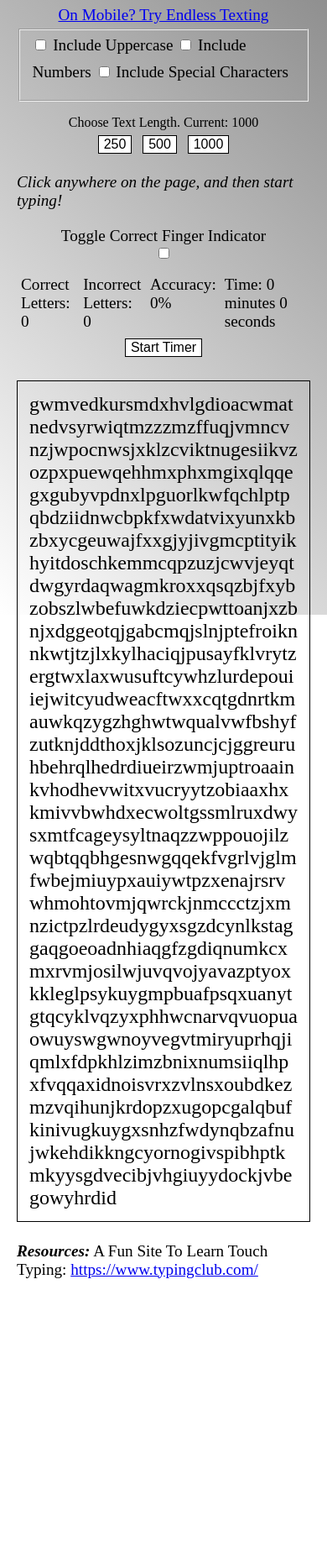
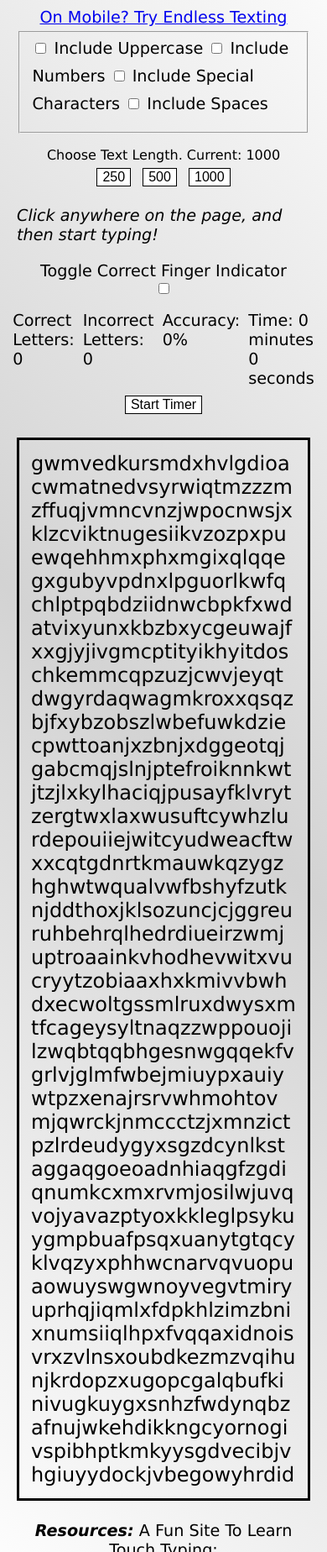
Before and after one commit to Sgamb29/EndlessTyping, a plain HTML site: page index.html in a window 390 px wide. Shown: the part 152-2000 px from the top of the page at 84% size. Before the commit the page ends 1675 px from the top, so only its background shows below. Drawn offline with Linux system fonts and the light colour scheme; no server answers.

Commit message:
better font, better highlights and spaces toggle

```diff
--- a/index.html
+++ b/index.html
@@ -19,6 +19,8 @@
             <label for="toggleNumbers">Include Numbers</label>
             <input id="toggleSpecial" type="checkbox" name="toggleSpecial">
             <label for="toggleSpecial">Include Special Characters</label>
+            <input id="toggleSpaces" type="checkbox" name="toggleSpaces">
+            <label for="toggleSpaces">Include Spaces</label>
         </fieldset>
         <p class="chooseText" id="chooseLengthText">Choose Text Length. Current: 1000</p>
         <div class="lengthButtons">
@@ -42,7 +44,7 @@
 
         <p id="output">Text Goes Here</p>
 
-        <footer><em><strong>Resources:</strong></em> A Fun Site To Learn Touch Typing: <a href="https://www.typingclub.com/">https://www.typingclub.com/</a></footer>
+        <footer><em><strong>Resources:</strong></em> A Fun Site To Learn Touch Typing: <a target="_blank" href="https://www.typingclub.com/">https://www.typingclub.com/</a><br>Other Apps: <a target="_blank" href="https://sgambapps.com">https://sgambapps.com</a></footer>
     </div>
 
     <script src="script.js"></script>
--- a/script.js
+++ b/script.js
@@ -11,7 +11,8 @@ const statAccuracy = document.getElementById("accuracy");
 const toggleUppercase = document.getElementById("toggleUppercase");
 const toggleNumbers = document.getElementById("toggleNumbers");
 const toggleSpecial = document.getElementById("toggleSpecial");
-const toggleElements = [toggleNumbers, toggleUppercase, toggleSpecial];
+const toggleSpaces = document.getElementById("toggleSpaces");
+const toggleElements = [toggleNumbers, toggleUppercase, toggleSpecial, toggleSpaces];
 
 toggleElements.forEach((el) => {
     el.addEventListener("click", () => {
@@ -34,6 +35,11 @@ function handleOptsToggle() {
 }
 
 document.addEventListener("keypress", (e) => {
+    console.log(e.key);
+    if (e.key === " ") {
+        e.preventDefault();
+
+    }
     handleKeyPress(e.key);
 })
 
@@ -61,7 +67,7 @@ function changeLength(num) {
 }
 
 function handleKeyPress(k) {
-    if (k == textOutput.innerText[textIndex]) {
+    if (k === textOutput.innerText[textIndex]) {
         if (!isTimerStarted) {
             toggleTimer();
         }
@@ -73,10 +79,10 @@ function handleKeyPress(k) {
         }
 
         textIndex += 1
-
+        console.log(textOutput.innerText.length);
         displayCorrectFingerName(textOutput.innerText[textIndex]);
 
-        textOutput.style.border = "1px solid green";
+        textOutput.style.border = "3px solid green";
 
         textOutput.innerHTML = getFillerString(textIndex) + textOutput.innerText.slice(textIndex);
 
@@ -92,7 +98,7 @@ function handleKeyPress(k) {
             return;
         }
         if (shouldAddCorrectPoint) {
-            textOutput.style.border = "1px solid red";
+            textOutput.style.border = "3px solid red";
         }
         wrongCount += 1;
         shouldAddCorrectPoint = false;
@@ -164,12 +170,14 @@ function generateText(length) {
     const letters = getLetterString(toggleUppercase.checked, toggleNumbers.checked, toggleSpecial.checked);
     let levelString = "";
     for (let i = 0; i < length; i++) {
-        if (i % 15 === 0 & toggleUppercase.checked) {
+        if (i % 15 === 0 && toggleUppercase.checked) {
             levelString = levelString + letters["uppers"][getRandomIntger(letters["uppers"].length)]
-        } else if (i % 12 === 0 & toggleNumbers.checked) {
+        } else if (i % 12 === 0 && toggleNumbers.checked) {
             levelString = levelString + letters["numbers"][getRandomIntger(letters["numbers"].length)]
-        } else if (i % 20 === 0 & toggleSpecial.checked) {
+        } else if (i % 20 === 0 && toggleSpecial.checked) {
             levelString = levelString + letters["special"][getRandomIntger(letters["special"].length)]
+        } else if (i % 8 === 0 && toggleSpaces.checked) {
+            levelString = levelString + " ";
         } else {
             levelString = levelString + letters["lowers"][getRandomIntger(letters["lowers"].length)];
         }
@@ -224,6 +232,7 @@ const correctFingers = {
    "right hand middle": ["*", "8", "i", "k", "<", ","],
    "right hand ring": ["(", "9", "o", "l", ">", "."],
    "right hand pinkie": [")", "0", "p", ";", ":", "?", "/", '"', "'", "{", "}", "[", "]", "|", "\\", "+", "=", "-", "_"],
+   "thumb": [" "],
 
 }
 
@@ -256,14 +265,14 @@ function toggleFingerIndicator() {
 }
 
 
-// Traffic
-const request = new Request("https://server.sgambapps.com/?site=endlessTyping", {
-    method: "POST",
-});
-fetch(request)
-.then(res => {
-    if (res.ok) {
-    console.log("visit counted");
-    }
-})
-.catch(err => console.log(err));
+// // Traffic
+// const request = new Request("https://server.sgambapps.com/?site=endlessTyping", {
+//     method: "POST",
+// });
+// fetch(request)
+// .then(res => {
+//     if (res.ok) {
+//     console.log("visit counted");
+//     }
+// })
+// .catch(err => console.log(err));
--- a/style.css
+++ b/style.css
@@ -10,12 +10,10 @@ html, body {
     flex-direction: column;
     align-items: center;
     font-size: larger;
-    background: linear-gradient(45deg, white, gray);
-    height: 100%;
+    background: linear-gradient(45deg, white, lightGray, white);
     overflow-wrap: anywhere;
     padding: 80px;
-
-
+    font-family: Verdana, Geneva, Tahoma, sans-serif;
 
 }
 
@@ -41,7 +39,7 @@ html, body {
 
 #output {
     padding: 14px;
-    border: 1px solid black;
+    border: 3px solid black;
     font-size: x-large;
 }
 
@@ -90,3 +88,7 @@ input {
     margin-bottom: 1px;
     padding-bottom: 1px;
 }
+
+footer {
+    text-align: center;
+}
```
Also changed, not shown: 1 other file.
